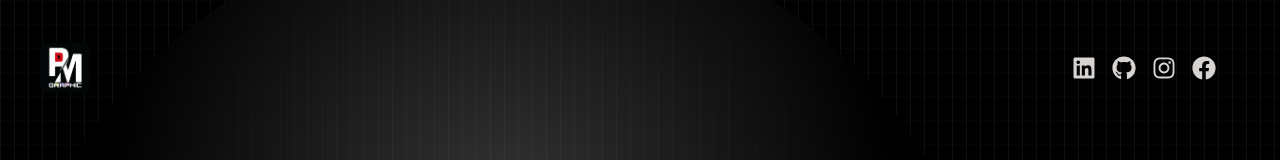
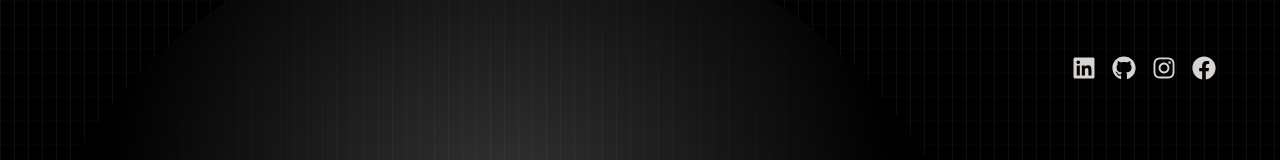
Before and after one commit to MeshanMiranda/portfolio, a React (Vite) app: page / in a window 1280 px wide. Shown: the top 160 px of the page. Built offline with nearby package versions, Linux system fonts and the light colour scheme.

Commit message:
Update Navbar.jsx

```diff
--- a/src/components/Navbar.jsx
+++ b/src/components/Navbar.jsx
@@ -5,7 +5,7 @@ const Navbar = () => {
     <nav className="flex items-center justify-between py-6">
         <div className="flex flex-shrink-0 items-center">
             <a href="/portfolio" aria-label="Home">
-                <img src={logo} className="mx-2" width={50} height={33} alt="Logo"/>
+
             </a>
         </div>
         <div className="m-8 flex items-center justify-center gap-4 text-2xl">
```
